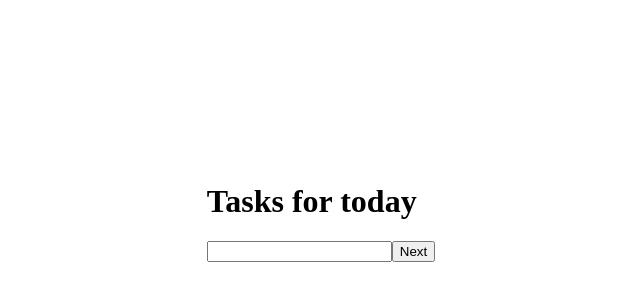
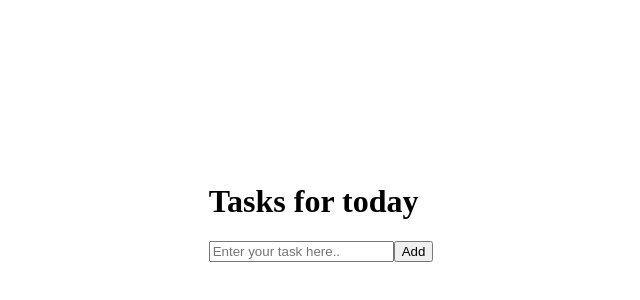
Before and after one commit to kaplosh/the-road-to-vue, a Vue app: page / in a window 1280 px wide. Shown: the part 184-484 px from the top of the page, without its empty margins (319-959 px from the left). Built offline with nearby package versions, Linux system fonts and the light colour scheme.

Commit message:
edit bug solved

```diff
--- a/src/components/todos-v1/TodosMain.vue
+++ b/src/components/todos-v1/TodosMain.vue
@@ -7,7 +7,8 @@ export default {
       task: '',
       errorMsg: '',
       editedTask: null,
-      isDisabled: false,
+      isDisabledAdd: false,
+      isDisabledX: false,
       stat: 1,
       tasks: [
         /*{
@@ -39,6 +40,7 @@ export default {
         this.editedTask = null;
       }
       this.task = '';
+      this.isDisabledX = false;
 
     },
 
@@ -59,6 +61,7 @@ export default {
     editTask(index){
       this.task = this.tasks[index].name;
       this.editedTask = index;
+      this.isDisabledX = true;
 
     },
 
@@ -67,15 +70,16 @@ export default {
 
       if(isNaN(this.task)){
         console.log("This is not valid input");
-        this.isDisabled = true;
+        this.isDisabledAdd = true;
 
       }else{
-        this.isDisabled = false;
+        this.isDisabledAdd = false;
 
       }
     },
   },
 }
+console.log(0+1)
 </script>
 
 <template>
@@ -86,14 +90,14 @@ export default {
         <h2>{{ errorMsg }}</h2>
       </div>
       <div class="form">
-        <input type="text" :value="task" v-on:keyup.enter="submitTask" @input="onInput">
-        <button :disabled='isDisabled' @click="submitTask">Next</button>
+        <input type="text" :value="task" v-on:keyup.enter="submitTask" @input="onInput" placeholder="Enter your task here..">
+        <button :disabled='isDisabledAdd' @click="submitTask">Add</button>
       </div>
       <div class="line">
         <tr v-for="(task, index) of tasks" :key="index">
-          <td>{{ task.name }} </td>
+          <td>{{ task.name }}</td>
           <td><button @click = "changeStat(index)"> {{ task.status }} </button> </td>
-           <td><button @click = "deleteTask(index)">X</button></td>
+           <td><button :disabled="isDisabledX" @click = "deleteTask(index)">X</button></td>
            <td><button @click = "editTask(index)">Edit</button></td>
           </tr>
         <tr> </tr>
```
